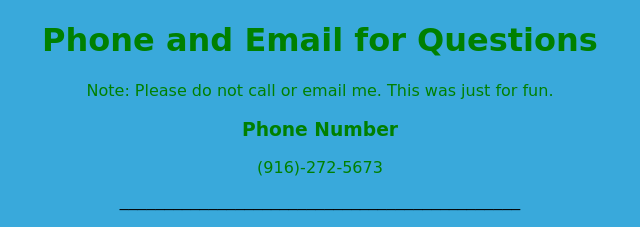
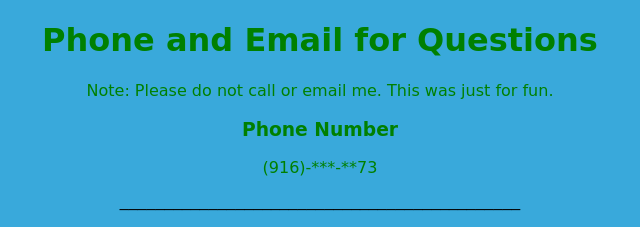
Before and after one commit to thenattyunacorn/thenattyunacorn.github.io, a plain HTML site: page ask.html in a window 1280 px wide. Shown: the top 227 px of the page, 320-960 px from the left. Drawn offline with Linux system fonts and the light colour scheme.

Commit message:
Update ask.html

```diff
--- a/ask.html
+++ b/ask.html
@@ -11,7 +11,7 @@
         </center>
         <center>
         <h3 class="quest">Phone Number</h3>
-        <p class="quest">(916)-272-5673</p>
+        <p class="quest">(916)-***-**73</p>
         _____________________________________________
     </center>
     <center>
```
